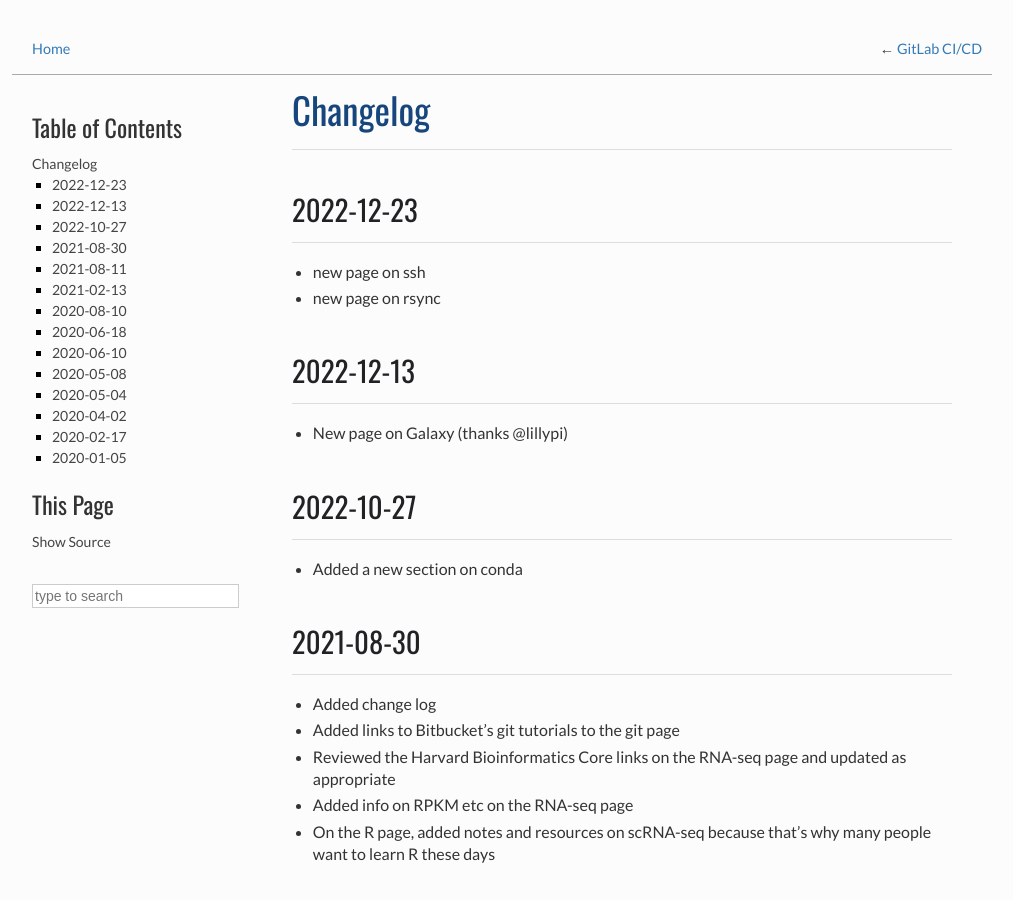
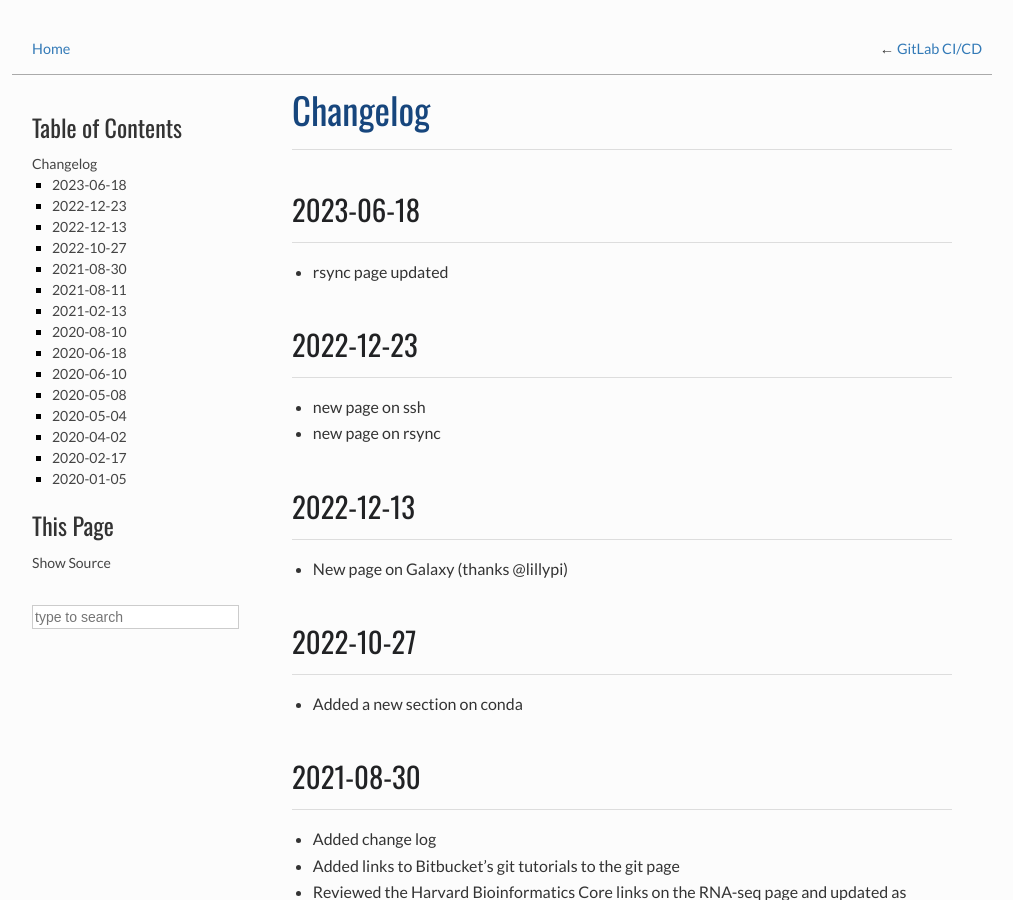
Before and after one commit to NICHD-BSPC/training, a Sphinx documentation site: the page built from source/changelog.rst, in a window 1280 px wide and 900 px high. Shown: the whole window, without its empty margins (138-1151 px from the left). Built offline with Sphinx 7.4.7, drawn with Linux system fonts in a browser that asks for light colours.

Commit message:
changelog

```diff
--- a/source/changelog.rst
+++ b/source/changelog.rst
@@ -2,6 +2,13 @@
 
 Changelog
 =========
+
+2023-06-18
+----------
+
+- rsync page updated
+
+
 2022-12-23
 ----------
 
```
